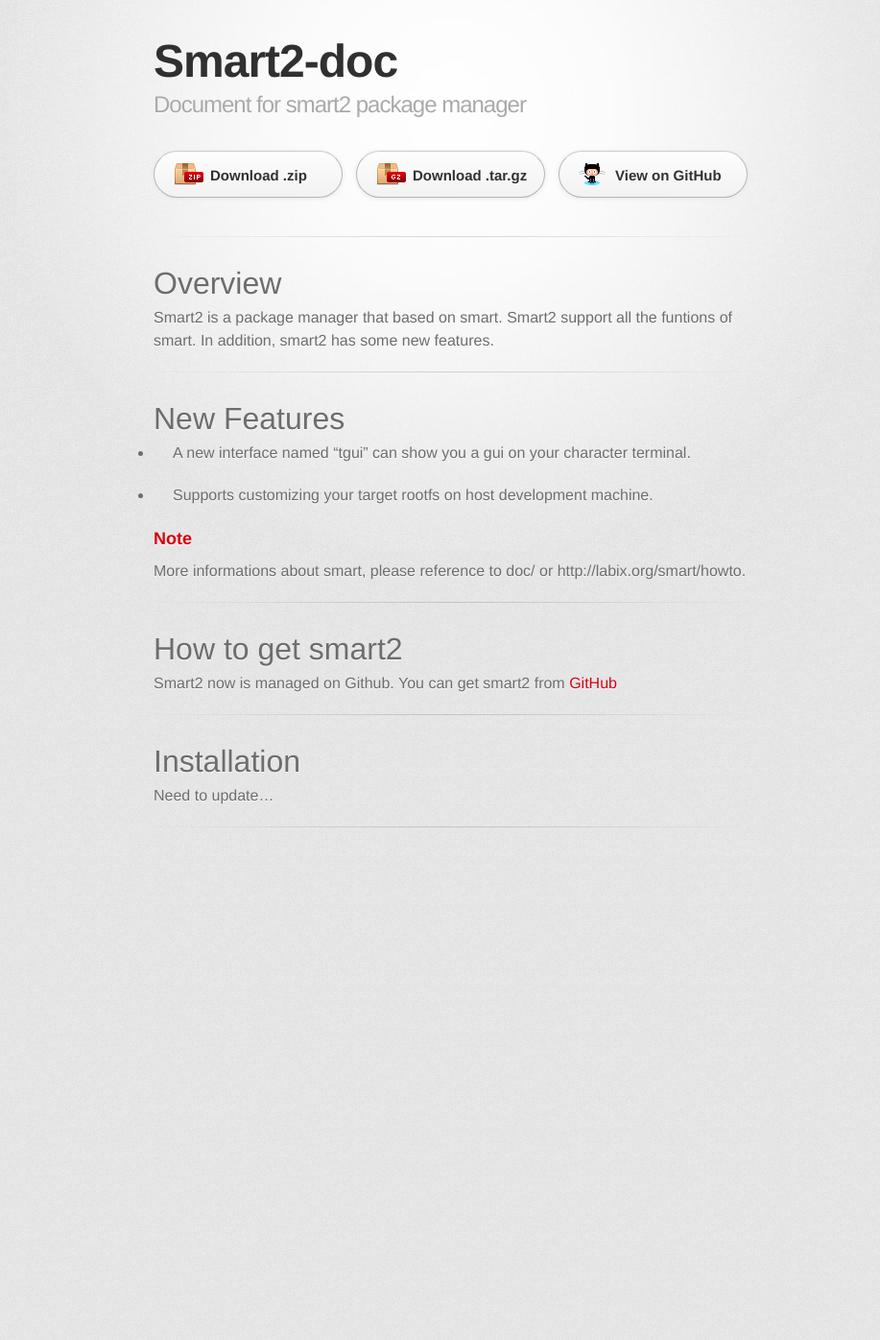
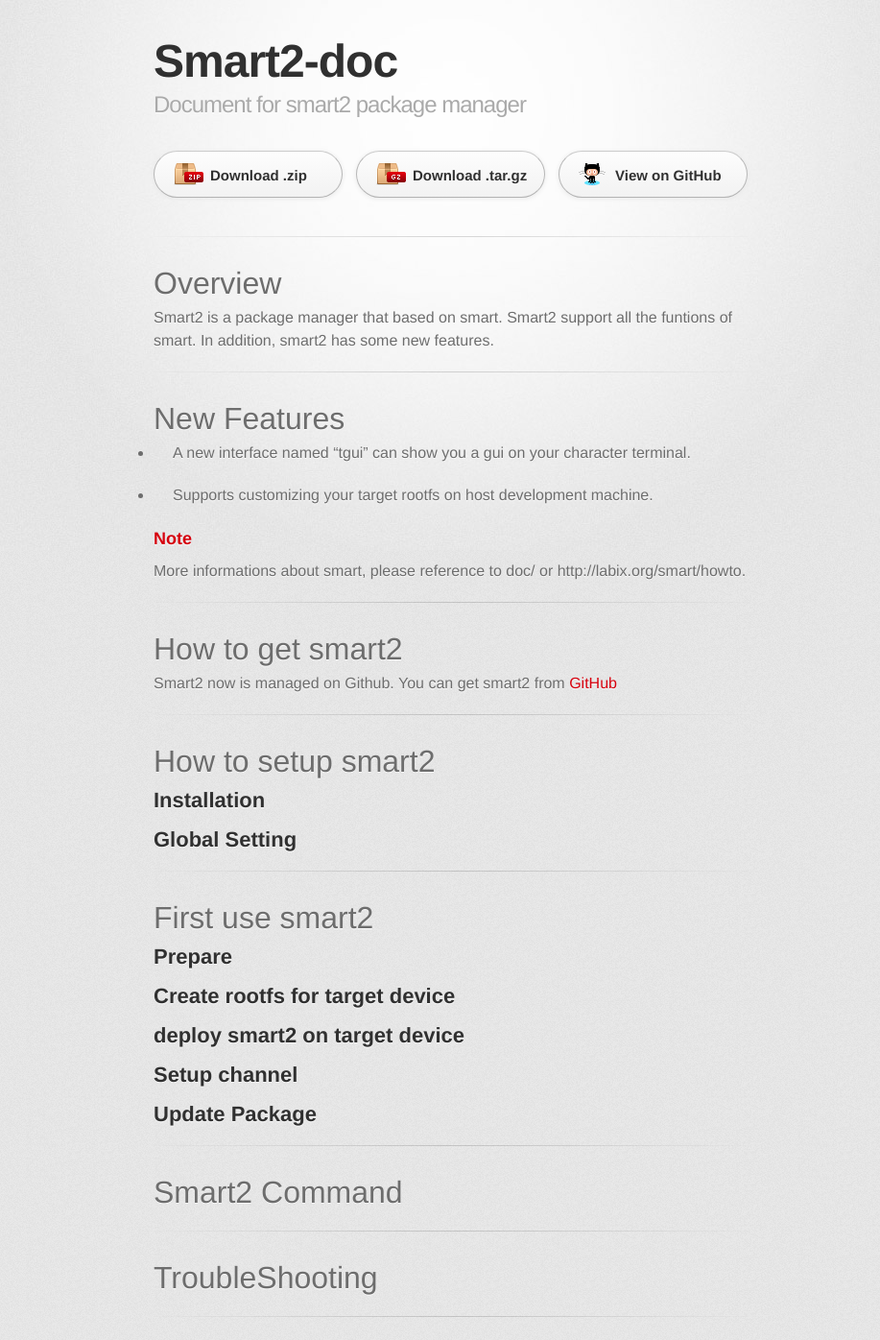
Before and after one commit to fan-xin/smart2-doc, a Jekyll site: the page built from index.md, in a window 1280 px wide. Shown: the whole page at 96% size, without its empty margins (170-1087 px from the left). Built offline with Jekyll 4.4.1, drawn with Linux system fonts in a browser that asks for light colours; some web fonts are replaced; Markdown is read by kramdown in place of the engine named in the settings; before the commit the page ends 900 px from its top, so only the background shows below that.

Commit message:
Update index.md

```diff
--- a/index.md
+++ b/index.md
@@ -27,8 +27,40 @@
 
 ------
 
-#Installation
+#How to setup smart2
 
-Need to update...
+##Installation
+
+##Global Setting
 
 ------
+
+#First use smart2
+
+
+##Prepare
+
+
+##Create rootfs for target device
+
+
+##deploy smart2 on target device
+
+
+##Setup channel
+
+
+##Update Package
+
+
+------
+
+#Smart2 Command
+
+------
+
+
+#TroubleShooting
+
+
+------
```
